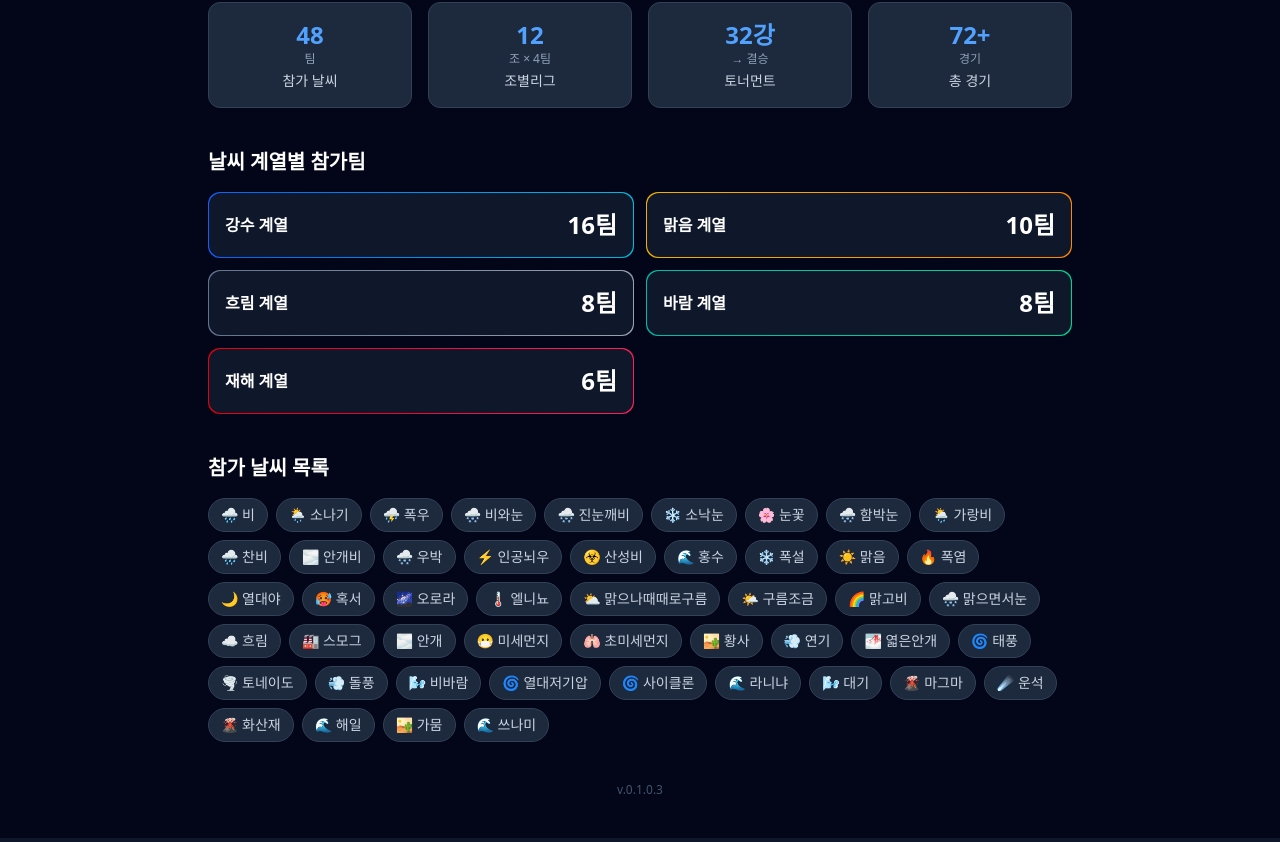
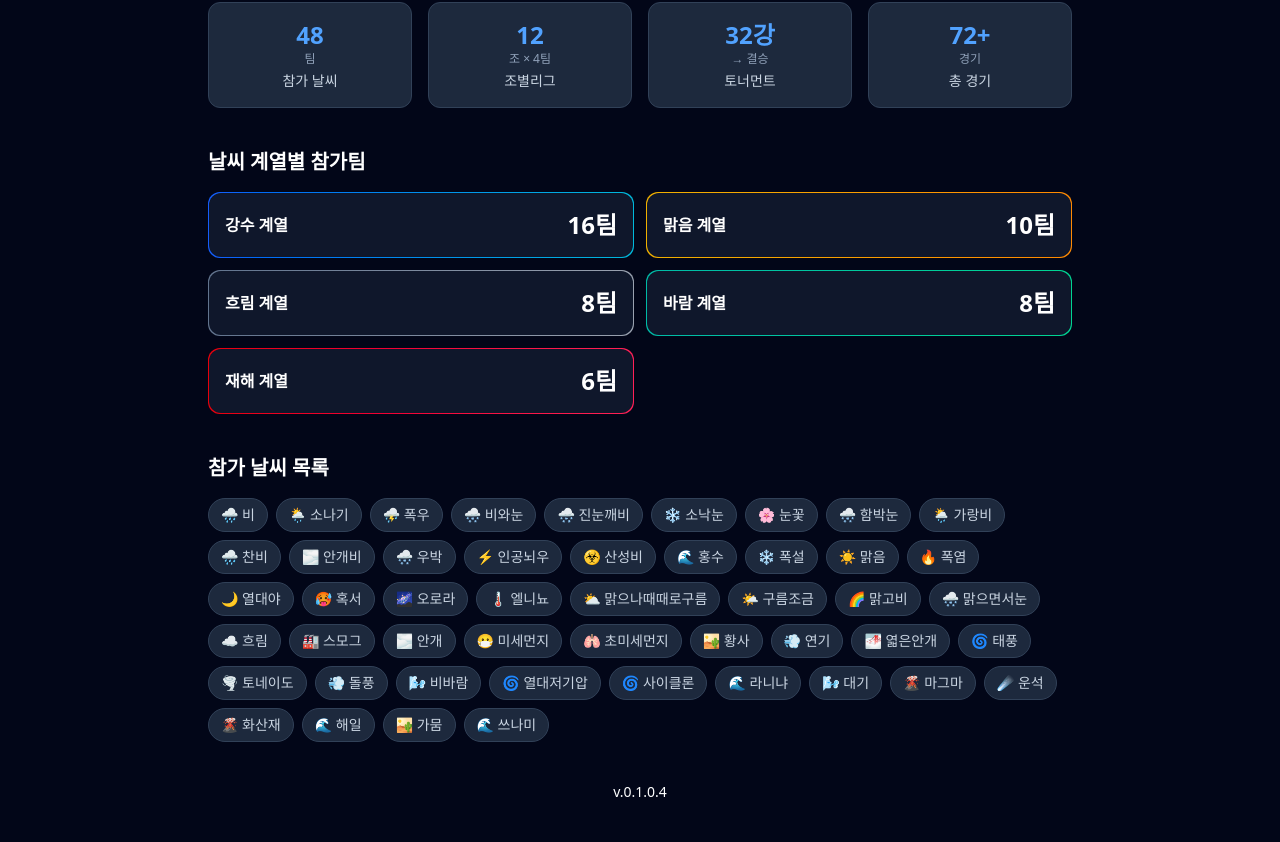
Before and after one commit to mdexdev02/sg-use-01, a React (Vite) app: page / in a window 1280 px wide. Shown: the part 371-1213 px from the top of the page. Built offline with nearby package versions, Linux system fonts and the light colour scheme; no server answers.

Commit message:
fix: make version text white and larger, bump to v.0.1.0.4

```diff
--- a/src/pages/Home.jsx
+++ b/src/pages/Home.jsx
@@ -84,7 +84,7 @@ export default function Home() {
           ))}
         </div>
       </section>
-      <footer className="mt-10 text-center text-slate-600 text-xs">v.0.1.0.3</footer>
+      <footer className="mt-10 text-center text-white text-sm">v.0.1.0.4</footer>
     </main>
   )
 }
```
